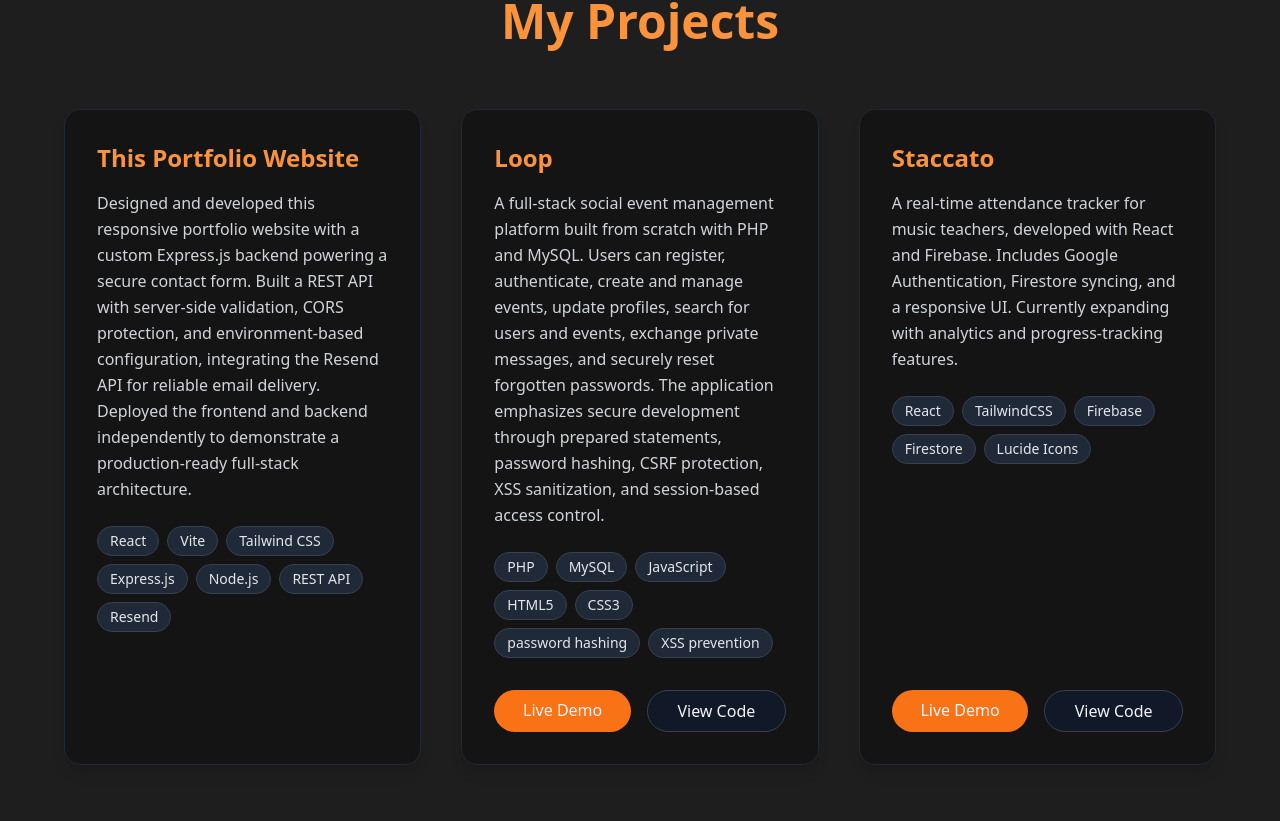
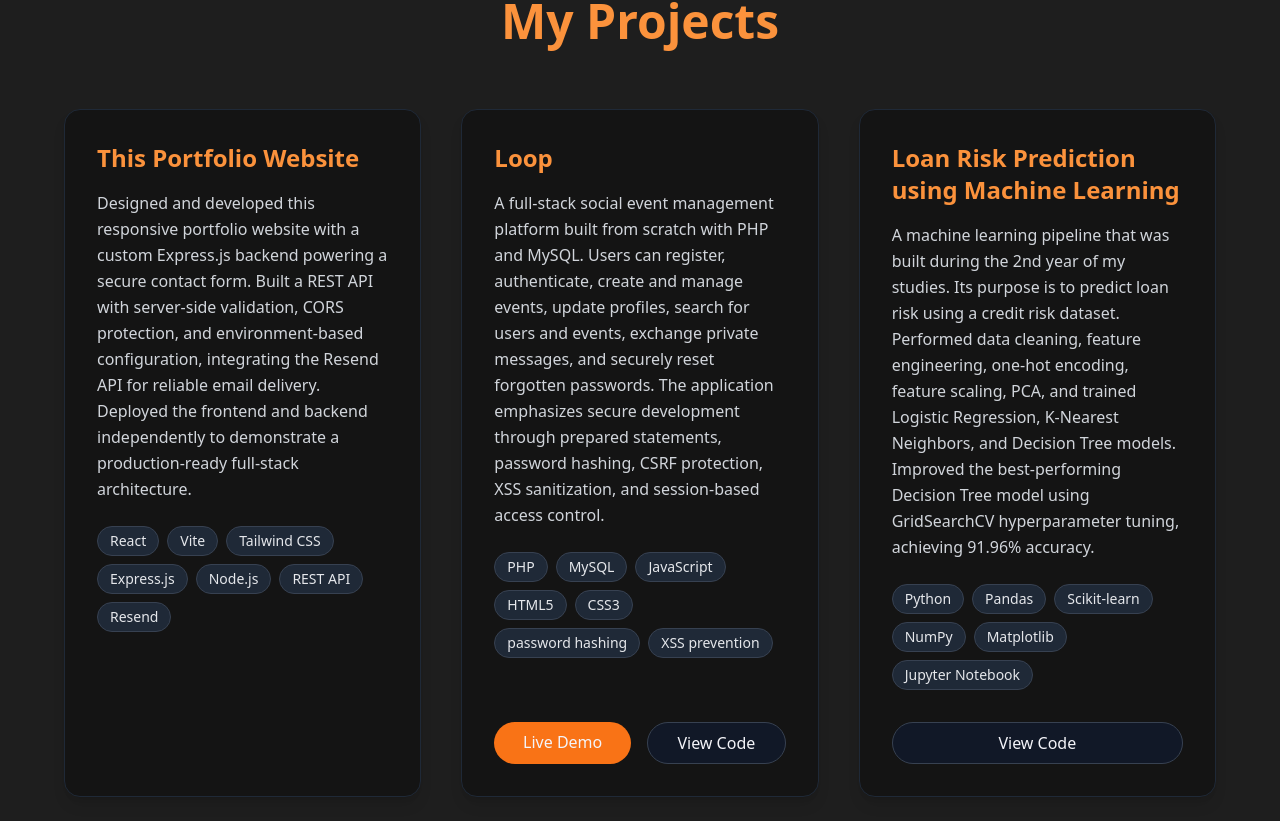
Before and after one commit to Waldo-Oosthuizen/portfolio, a React (Vite) app: page / in a window 1280 px wide. Shown: the part 1679-2500 px from the top of the page. Built offline with nearby package versions, Linux system fonts and the light colour scheme.

Commit message:
Commented project out.

```diff
--- a/src/components/Projects.jsx
+++ b/src/components/Projects.jsx
@@ -33,16 +33,6 @@ const projects = [
     github: 'https://github.com/Waldo-Oosthuizen/Loop',
     buttonText: 'Live Demo',
   },
-  {
-    title: 'Staccato',
-    tech: ['React', 'TailwindCSS', 'Firebase', 'Firestore', 'Lucide Icons'],
-    description:
-      'A real-time attendance tracker for music teachers, developed with React and Firebase. Includes Google Authentication, Firestore syncing, and a responsive UI. Currently expanding with analytics and progress-tracking features.',
-    link: 'https://waldo-oosthuizen.github.io/staccato/',
-    github: 'https://waldo-oosthuizen.github.io/staccato/',
-    buttonText: 'Live Demo',
-  },
-
   {
     title: 'Loan Risk Prediction using Machine Learning',
     tech: [
```
